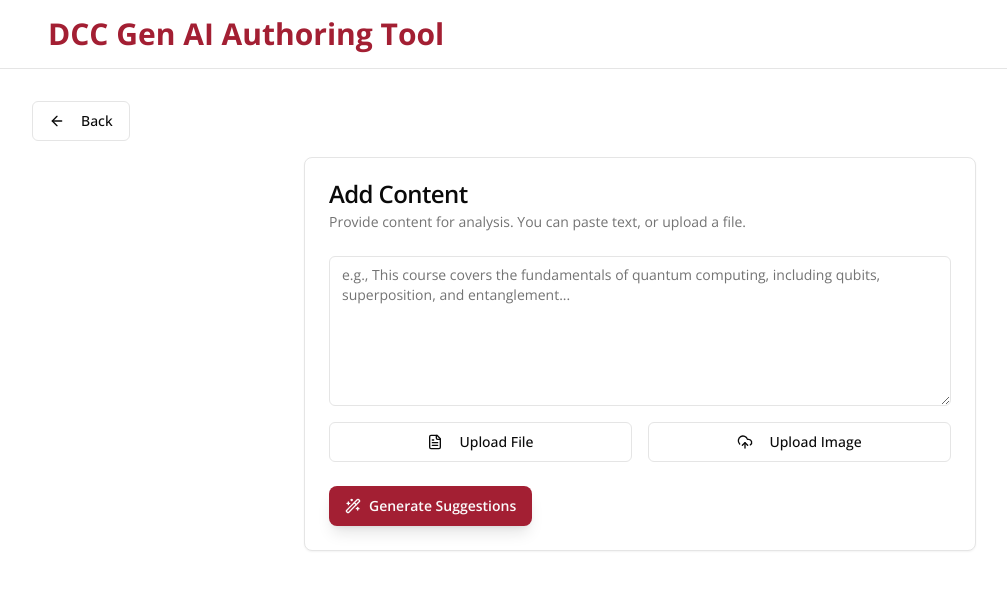
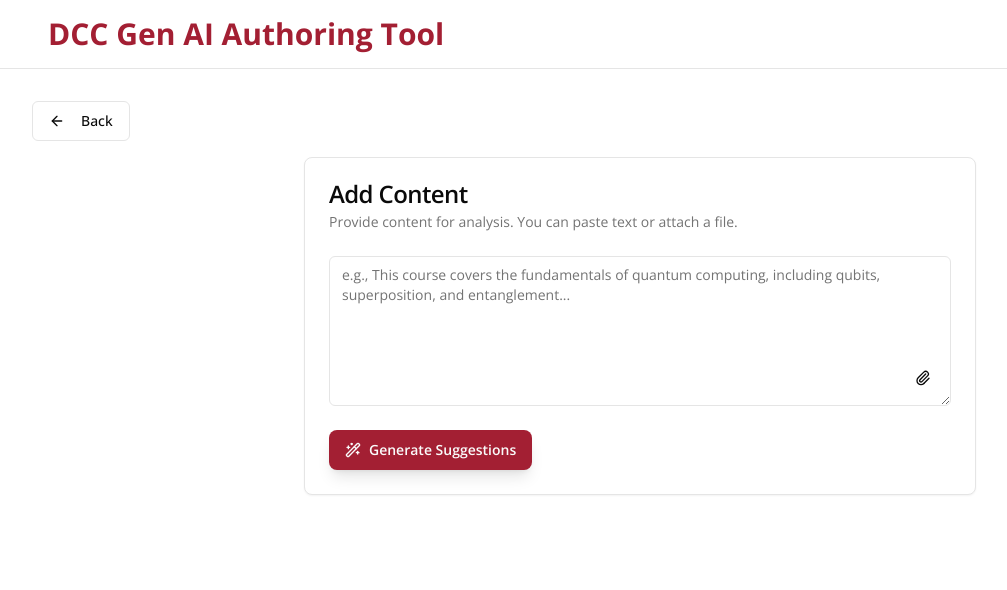
Before and after one commit to oneorigin-2-0/dcc-credential-co-writer, a Next.js app in the folder frontend/: page /genai in a window 1280 px wide. Shown: the top 590 px of the page, without its empty margins (0-1007 px from the left). Built offline with nearby package versions, Linux system fonts and the light colour scheme; what @genkit-ai/googleai, genkit would draw is missing.

Commit message:
Make the following changes:
,

Find this element:

  <CardContent>

wit

```diff
--- a/frontend/src/app/genai/page.tsx
+++ b/frontend/src/app/genai/page.tsx
@@ -23,7 +23,7 @@ import {
   CardTitle,
   CardFooter,
 } from '@/components/ui/card';
-import { Award, WandSparkles, Download, Loader2, UploadCloud, FileText, Type, ArrowLeft } from 'lucide-react';
+import { Award, WandSparkles, Download, Loader2, UploadCloud, FileText, Type, ArrowLeft, Paperclip } from 'lucide-react';
 import { useToast } from '@/hooks/use-toast';
 import { Input } from '@/components/ui/input';
 
@@ -166,38 +166,39 @@ export default function GenAIPage() {
                   <CardHeader>
                     <CardTitle>Add Content</CardTitle>
                     <CardDescription>
-                      Provide content for analysis. You can paste text, or upload a file.
+                      Provide content for analysis. You can paste text or attach a file.
                     </CardDescription>
                   </CardHeader>
                   <CardContent>
-                    <div className="space-y-4">
                   <FormField
                     control={form.control}
                     name="content"
                     render={({ field }) => (
                       <FormItem>
                         <FormControl>
+                          <div className="relative">
                             <Textarea
                               placeholder="e.g., This course covers the fundamentals of quantum computing, including qubits, superposition, and entanglement..."
-                                className="min-h-[150px] text-base"
+                              className="min-h-[150px] text-base pr-12"
                               {...field}
                             />
+                            <div className="absolute bottom-2 right-2 flex items-center gap-2">
+                               <Button variant="ghost" size="icon" onClick={() => document.getElementById('file-upload')?.click()} aria-label="Attach file">
+                                <Paperclip className="h-5 w-5" />
+                               </Button>
+                            </div>
+                            <Input
+                              id="file-upload"
+                              type="file"
+                              className="hidden"
+                              accept="image/*,application/pdf,.txt,.md"
+                            />
+                          </div>
                         </FormControl>
                         <FormMessage />
                       </FormItem>
                     )}
                   />
-                      <div className="flex items-center gap-4">
-                        <Button variant="outline" className="w-full" onClick={() => document.getElementById('file-upload')?.click()}>
-                          <FileText className="mr-2"/> Upload File
-                        </Button>
-                        <Input id="file-upload" type="file" className="hidden" />
-                        <Button variant="outline" className="w-full" onClick={() => document.getElementById('image-upload')?.click()}>
-                          <UploadCloud className="mr-2"/> Upload Image
-                        </Button>
-                        <Input id="image-upload" type="file" className="hidden" accept="image/*" />
-                      </div>
-                    </div>
                   </CardContent>
                   <CardFooter>
                   <div className="relative group">
```
Lines whose indentation alone changed are shown as unchanged.
